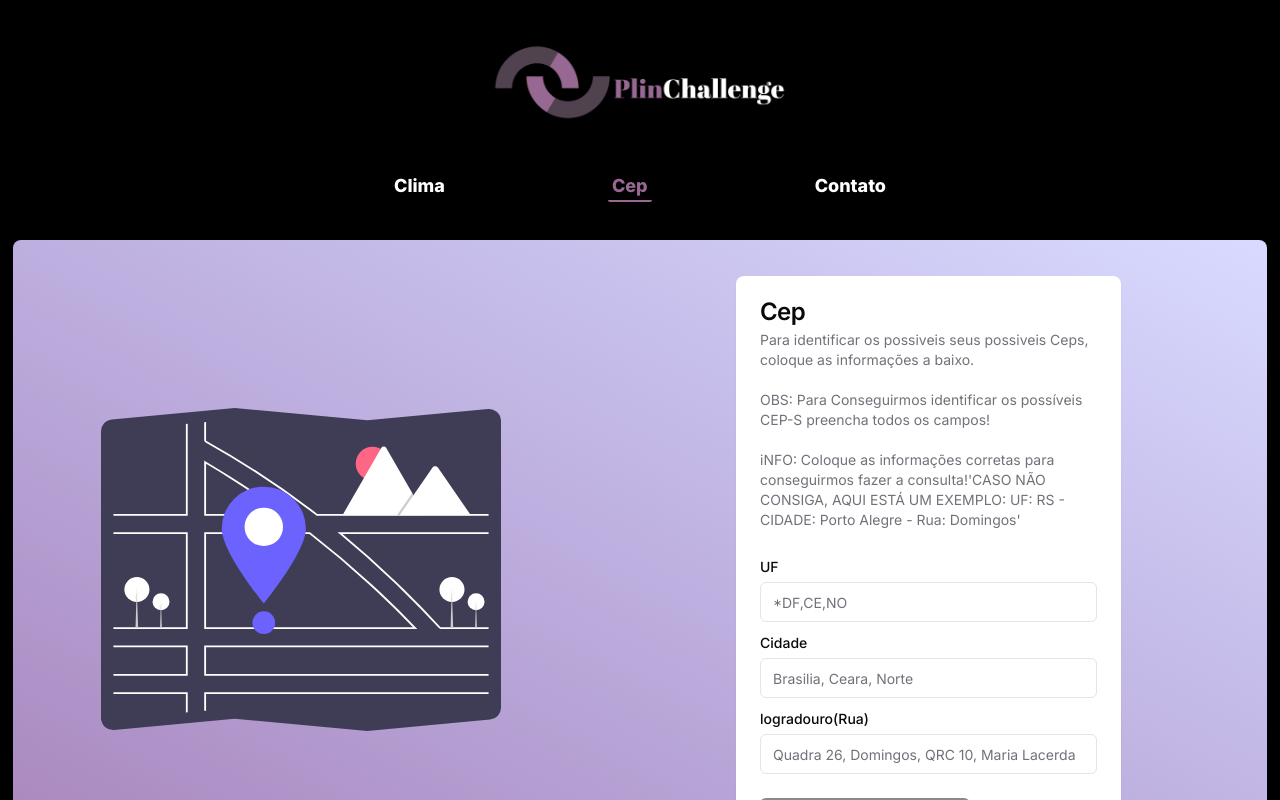
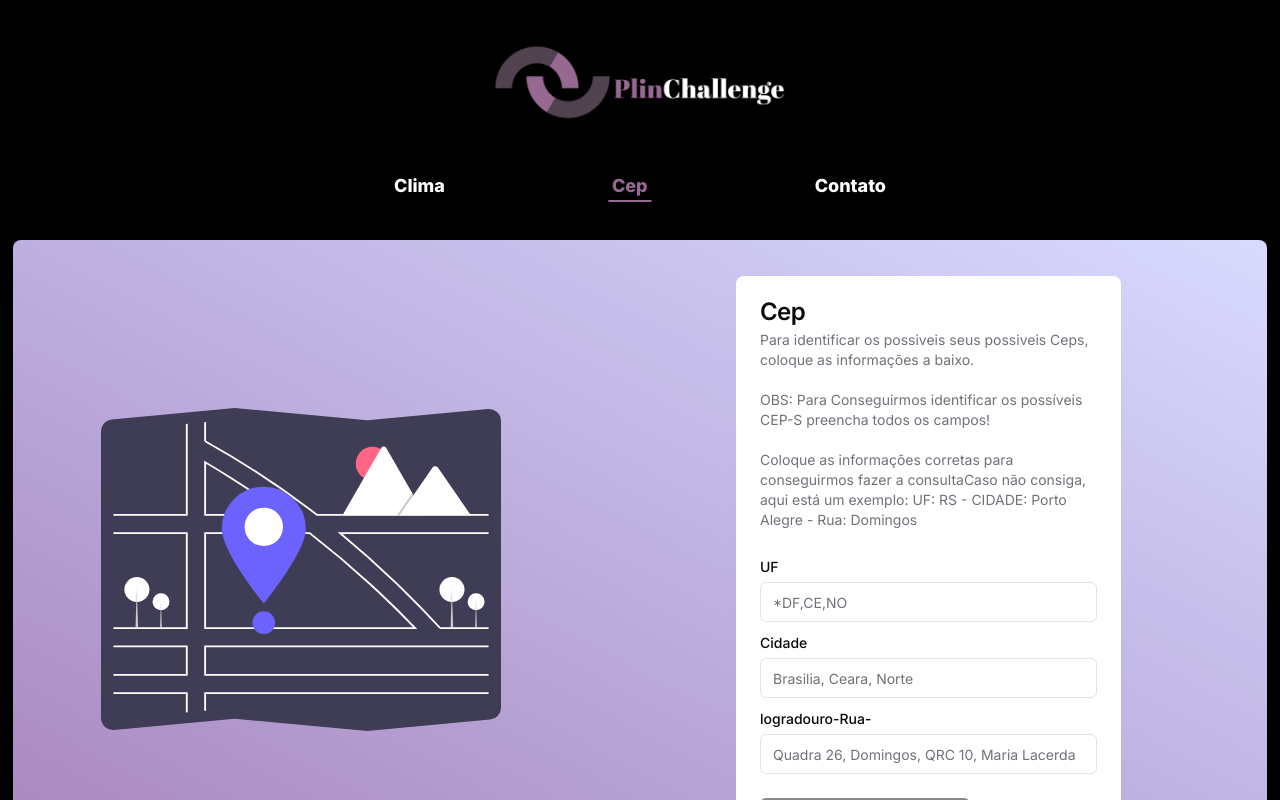
Before and after one commit to isaqu33/plinchallenge, a Next.js app: page /Tracking in a window 1280 px wide. Shown: the top 800 px of the page. Built offline with nearby package versions, Linux system fonts and the light colour scheme.

Commit message:
ajuste aspas cardtrack 4

```diff
--- a/components/personal/CardTracking.tsx
+++ b/components/personal/CardTracking.tsx
@@ -41,19 +41,23 @@ export function CardTracking({ getParams }: CardTrackingProp) {
     <Tabs defaultValue="account" className="w-[90%]">
       <Card>
         <CardHeader>
-          <CardTitle>Cep</CardTitle>
+          <CardTitle>{"Cep"}</CardTitle>
           <CardDescription>
-            Para identificar os possiveis seus possiveis Ceps, coloque as
-            informações a baixo.
+            {
+              "Para identificar os possiveis seus possiveis Ceps, coloque as informações a baixo."
+            }
             <br></br>
             <br></br>
-            OBS: Para Conseguirmos identificar os possíveis CEP-S preencha todos
-            os campos!
+            {
+              " OBS: Para Conseguirmos identificar os possíveis CEP-S preencha todos os campos!"
+            }
             <br></br>
             <br></br>
-            iNFO: Coloque as informações corretas para conseguirmos fazer a
-            consulta!&apos;CASO NÃO CONSIGA, AQUI ESTÁ UM EXEMPLO: UF: RS - CIDADE:
-            Porto Alegre - Rua: Domingos&apos;
+            <p>
+              {
+                "Coloque as informações corretas para conseguirmos fazer a consultaCaso não consiga, aqui está um exemplo: UF: RS - CIDADE: Porto Alegre - Rua: Domingos"
+              }
+            </p>
           </CardDescription>
         </CardHeader>
         <CardContent className="space-y-2">
@@ -68,7 +72,7 @@ export function CardTracking({ getParams }: CardTrackingProp) {
             />
           </div>
           <div className="space-y-1">
-            <Label htmlFor="username">Cidade</Label>
+            <Label htmlFor="username">{"Cidade"}</Label>
             <Input
               id="Cidade"
               placeholder="Brasilia, Ceara, Norte"
@@ -78,7 +82,7 @@ export function CardTracking({ getParams }: CardTrackingProp) {
             />
           </div>
           <div className="space-y-1">
-            <Label htmlFor="username">{"logradouro(Rua)"}</Label>
+            <Label htmlFor="username">{"logradouro-Rua-"}</Label>
             <Input
               id="logradouro"
               placeholder="Quadra 26, Domingos, QRC 10, Maria Lacerda"
@@ -95,7 +99,7 @@ export function CardTracking({ getParams }: CardTrackingProp) {
               getParams(`https://viacep.com.br/ws/${Uf}/${Cidade}/${Rua}/json/`)
             }
           >
-            Pesquisar Possiveis Cep-s
+            {"Pesquisar Possiveis Cep-s"}
           </Button>
         </CardFooter>
       </Card>
```
